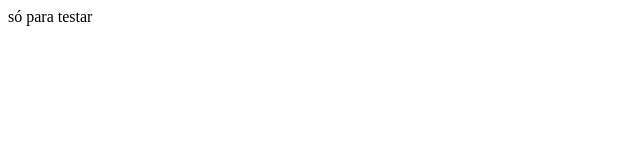
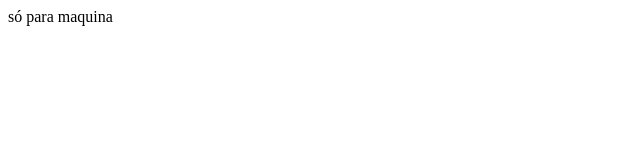
Before and after one commit to MateusJ/git-teste, a website: page index.html in a window 1280 px wide. Shown: the full height of the page, 0-640 px from the left. Drawn offline with Linux system fonts and the light colour scheme.

Commit message:
Segunda versão

```diff
--- a/index.html
+++ b/index.html
@@ -3,6 +3,6 @@
 <title> dale </title>
 </head>
 <body>
-<p> só para testar</p>
+<p> só para maquina</p>
 </body>
 </html>
```
Also changed, not shown: package.json (+8 -3 lines), 2 other files.
